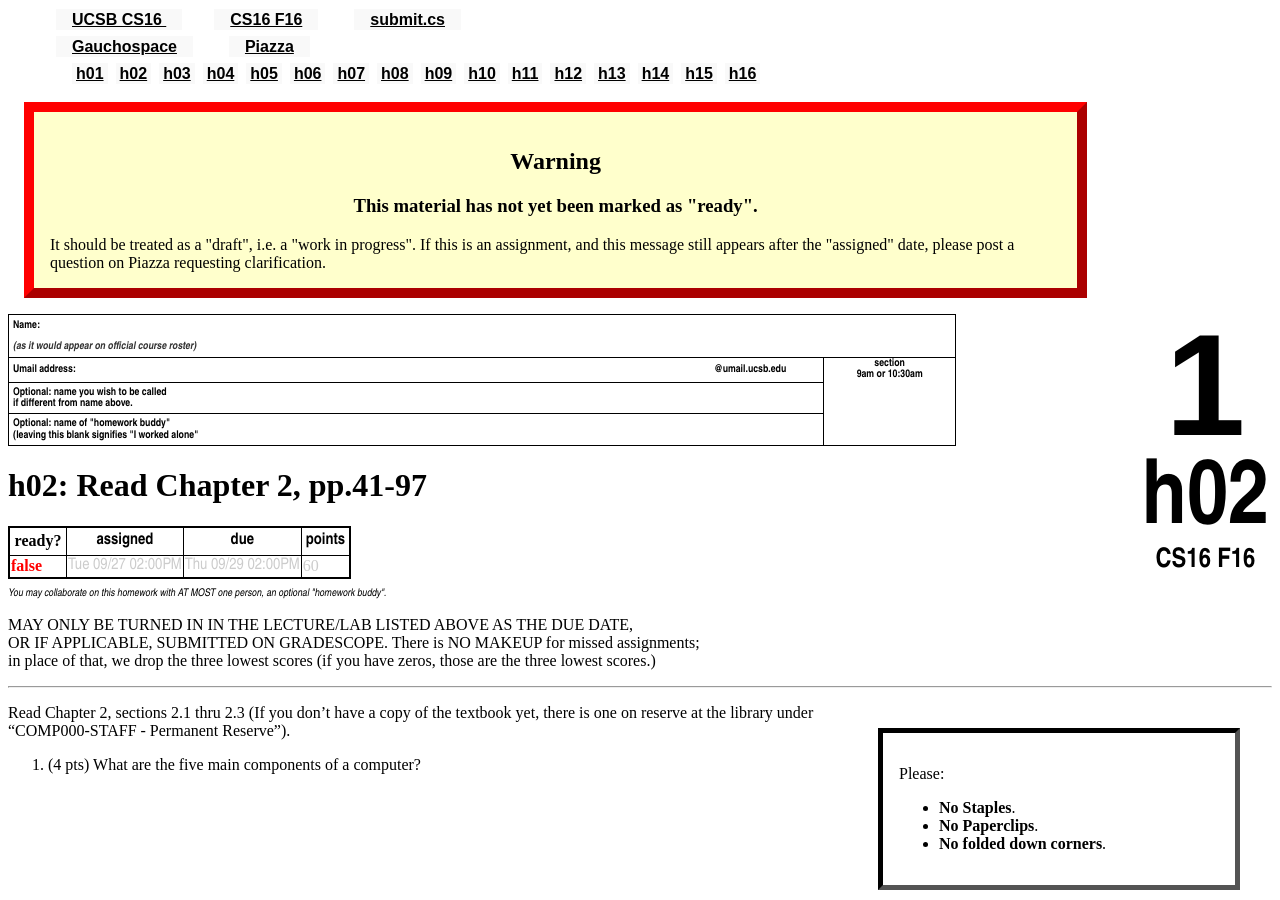
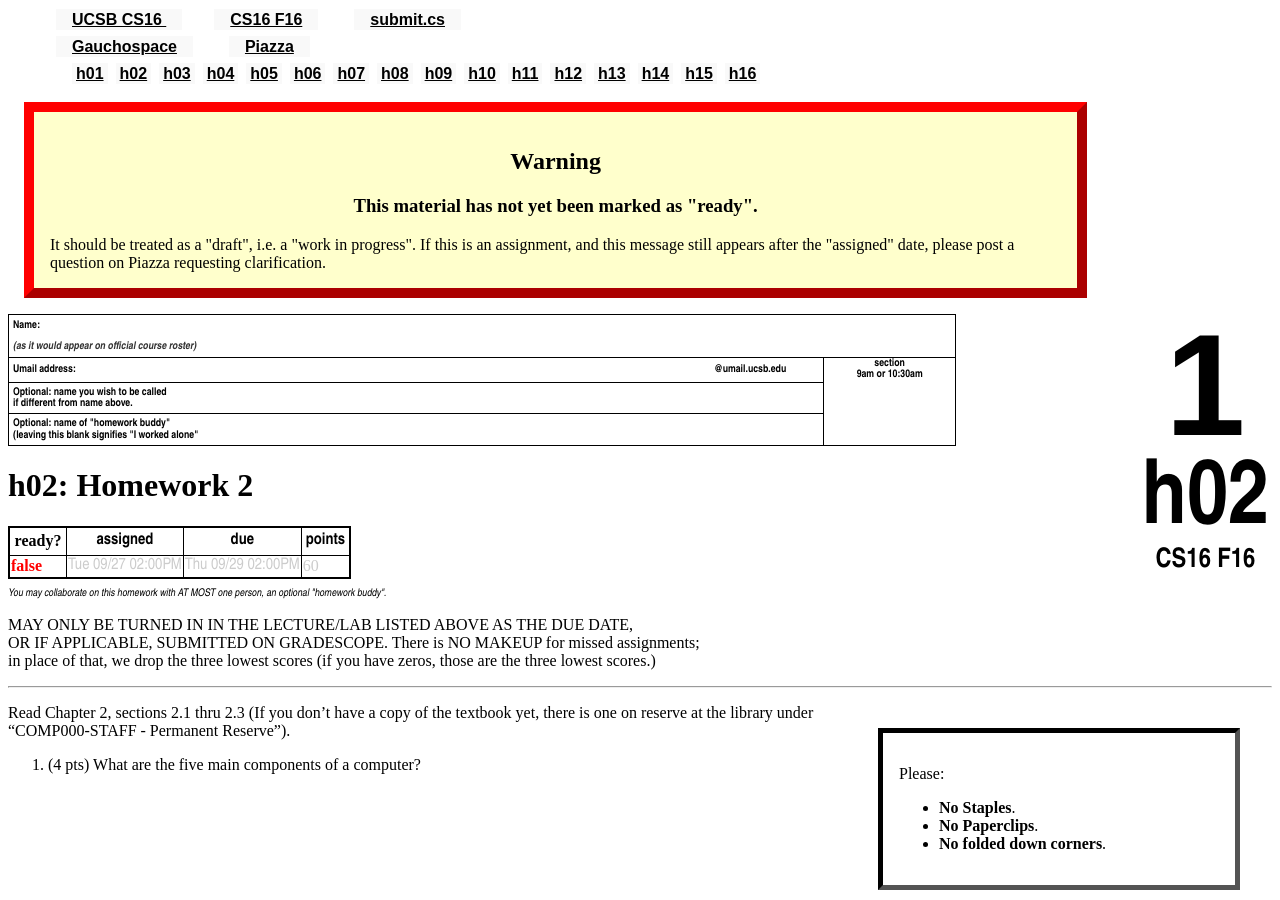
Before and after one commit to ucsb-cs16-s16/https-ucsb-cs16-s17.github.io, a Jekyll site: the page built from _hwk/h02.md, in a window 1280 px wide and 900 px high. Built offline with Jekyll 4.4.1, drawn with Linux system fonts in a browser that asks for light colours.

Commit message:
Update h02.md

```diff
--- a/_hwk/h02.md
+++ b/_hwk/h02.md
@@ -1,6 +1,6 @@
 ---
 num: "h02"
-desc: "Read Chapter 2, pp.41-97"
+desc: "Homework 2"
 ready: false
 assigned: 2016-09-27 14:00:00.00-7:00
 due: 2016-09-29 14:00:00.00-7:00
```
